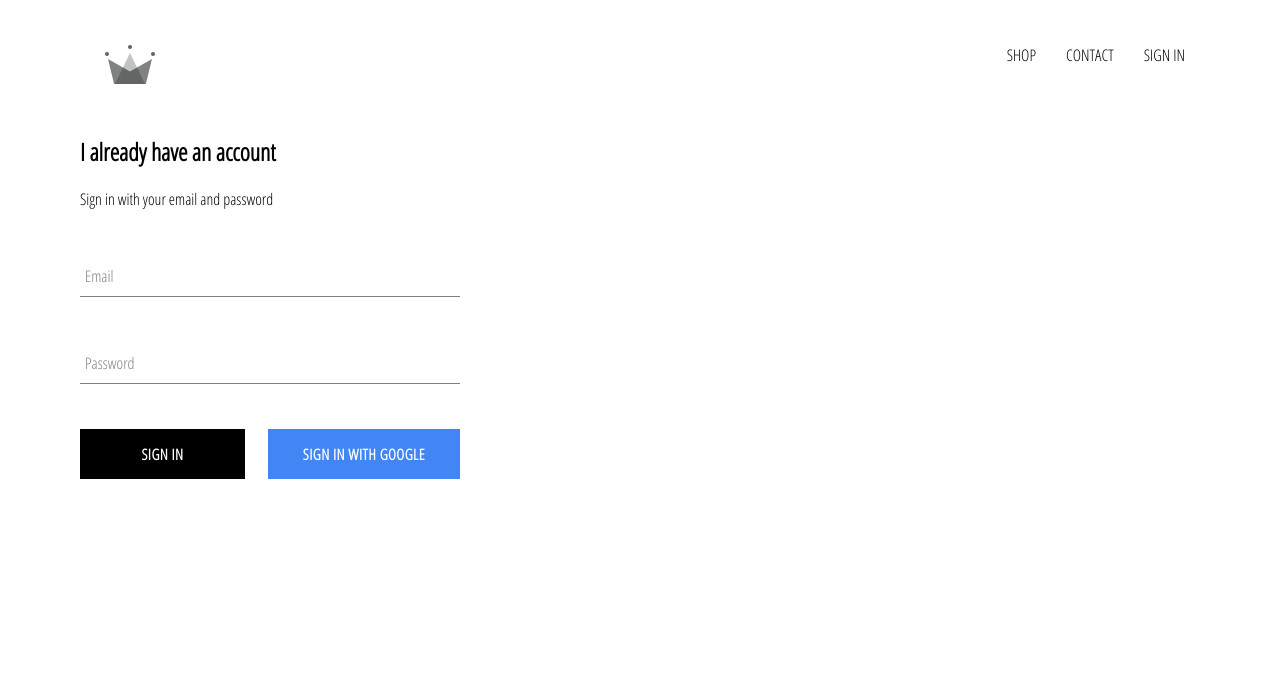
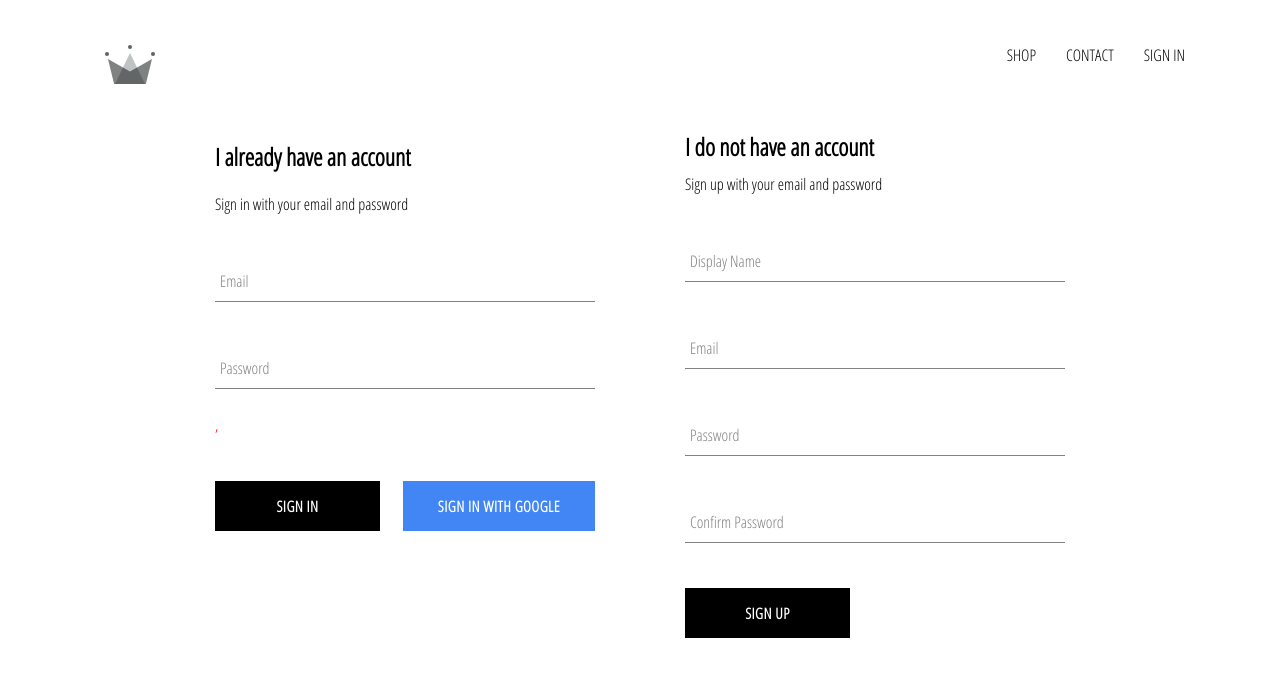
Before and after one commit to pratyush-prateek/online-ecommerce-clone, a React (Create React App) app: page /signin in a window 1280 px wide. Shown: the top 676 px of the page. Built offline with nearby package versions, Linux system fonts and the light colour scheme; no server answers.

Commit message:
Add sign in and sign up logic

```diff
--- a/src/App.js
+++ b/src/App.js
@@ -4,7 +4,7 @@
 import Header from "./components/header/header.component";
 import SignInUp from "./pages/sign-in-up-page/sign-in-up.component";
 import { Route, Switch } from "react-router-dom";
-import { auth } from "./firebase/firebase.utils.js";
+import { auth, createUserProfileDocument } from "./firebase/firebase.utils.js";
 import React from "react";
 
 class App extends React.Component {
@@ -22,8 +22,21 @@
   }
 
   componentDidMount() {
-    this.unsubscribeFromAuth = auth.onAuthStateChanged((user) => {
-      this.setState({ currentUser: user });
+    this.unsubscribeFromAuth = auth.onAuthStateChanged(async (userAuth) => {
+      if (userAuth) {
+        const userRef = await createUserProfileDocument(userAuth);
+
+        userRef.onSnapshot((snapShot) => {
+          this.setState({
+            currentUser: {
+              id: snapShot.id,
+              ...snapShot.data(),
+            },
+          });
+
+          console.log(this.state);
+        });
+      } else this.setState({ currentUser: userAuth });
     });
   }
 
--- a/src/components/custom-button/custom-button.styles.scss
+++ b/src/components/custom-button/custom-button.styles.scss
@@ -19,6 +19,11 @@
     color: black;
     border: 1px solid black;
   }
+
+  &:disabled {
+    cursor: default !important;
+  }
+
   &.google-sign-in {
     background-color: #4285f4;
 
--- a/src/components/form-input/form-input.component.jsx
+++ b/src/components/form-input/form-input.component.jsx
@@ -2,7 +2,7 @@
 import "./form-input.styles.scss";
 
 const FormInput = (props) => {
-  const { handleChange, label, ...attrs } = props;
+  const { handleChange, label, errorMessage, ...attrs } = props;
   return (
     <div className="group">
       <input className="form-input" onChange={handleChange} {...attrs} />
@@ -13,6 +13,9 @@
           {label}
         </label>
       ) : null}
+      {errorMessage ? (
+        <span className="form-input-error">{errorMessage}</span>
+      ) : null}
     </div>
   );
 };
--- a/src/components/form-input/form-input.styles.scss
+++ b/src/components/form-input/form-input.styles.scss
@@ -51,4 +51,8 @@
       @include shrinkLabel();
     }
   }
+
+  .form-input-error {
+    color: red;
+  }
 }
--- a/src/components/sign-in/sign-in.component.jsx
+++ b/src/components/sign-in/sign-in.component.jsx
@@ -3,29 +3,116 @@
 import FormInput from "../form-input/form-input.component.jsx";
 import "./sign-in.styles.scss";
 //Firebase auth imports
-import { signInWithGoogle } from "../../firebase/firebase.utils.js";
+import { auth, signInWithGoogle } from "../../firebase/firebase.utils.js";
 
 class SignIn extends React.Component {
   constructor(props) {
     super(props);
     this.state = {
-      email: "",
-      password: "",
+      email: {
+        value: "",
+        error: "",
+      },
+      password: {
+        value: "",
+        error: ",",
+      },
+      isSubmitDisabled: true,
     };
   }
 
-  handleSubmit = (event) => {
+  getEmailValidationMessage = (email) => {
+    return String(email)
+      .toLowerCase()
+      .match(
+        /^(([^<>()[\]\\.,;:\s@"]+(\.[^<>()[\]\\.,;:\s@"]+)*)|(".+"))@((\[[0-9]{1,3}\.[0-9]{1,3}\.[0-9]{1,3}\.[0-9]{1,3}\])|(([a-zA-Z\-0-9]+\.)+[a-zA-Z]{2,}))$/
+      )
+      ? ""
+      : "Please enter a valid email";
+  };
+
+  validateFieldAndChangeValue = (fieldName, fieldValue) => {
+    if (fieldName === "email") {
+      const emailValidationMessage = this.getEmailValidationMessage(fieldValue);
+      this.setState(
+        {
+          [fieldName]: {
+            value: fieldValue,
+            error: emailValidationMessage,
+          },
+        },
+        () => {
+          const {
+            email: { value: emailValue, error: emailError },
+            password: { value: passwordValue, error: passwordError },
+          } = this.state;
+          const signInEnabled =
+            emailValue && passwordValue && !emailError && !passwordError;
+          this.setState({
+            isSubmitDisabled: !signInEnabled,
+          });
+        }
+      );
+    } else if (fieldName == "password") {
+      //For now, no password strength calculation
+      this.setState(
+        {
+          [fieldName]: {
+            value: fieldValue,
+            error: "",
+          },
+        },
+        () => {
+          const {
+            email: { value: emailValue, error: emailError },
+            password: { value: passwordValue, error: passwordError },
+          } = this.state;
+          const signInEnabled =
+            emailValue && passwordValue && !emailError && !passwordError;
+          this.setState({
+            isSubmitDisabled: !signInEnabled,
+          });
+        }
+      );
+    }
+  };
+
+  handleSubmit = async (event) => {
     event.preventDefault();
-    console.log(this.state);
+    const {
+      email: { value: emailValue },
+      password: { value: passwordValue },
+    } = this.state;
+    try {
+      await auth.signInWithEmailAndPassword(emailValue, passwordValue);
+    } catch (error) {
+      console.error(error);
+    } finally {
+      this.setState({
+        email: {
+          value: "",
+          error: "",
+        },
+        password: {
+          value: "",
+          error: "",
+        },
+      });
+    }
   };
 
   handleChange = (event) => {
     const name = event.target.name;
     const value = event.target.value;
-    this.setState({ [name]: value });
+    this.validateFieldAndChangeValue(name, value);
   };
 
   render() {
+    const {
+      email: { value: emailValue, error: emailError },
+      password: { value: passwordValue, error: passwordError },
+      isSubmitDisabled,
+    } = this.state;
     return (
       <div className="sign-in">
         <h2>I already have an account</h2>
@@ -36,7 +123,8 @@
             name="email"
             type="email"
             handleChange={this.handleChange}
-            value={this.state.email}
+            value={emailValue}
+            errorMessage={emailError}
             required
           />
           <FormInput
@@ -44,11 +132,16 @@
             name="password"
             type="password"
             handleChange={this.handleChange}
-            value={this.state.password}
+            value={passwordValue}
+            errorMessage={passwordError}
             required
           />
           <div className="buttons">
-            <CustomButton type="submit" value="Submit Form">
+            <CustomButton
+              type="submit"
+              value="Submit Form"
+              disabled={isSubmitDisabled}
+            >
               SIGN IN
             </CustomButton>
             <CustomButton
--- /dev/null
+++ b/src/components/sign-up/sign-up.component.jsx
@@ -0,0 +1,103 @@
+import React from "react";
+import FormInput from "../form-input/form-input.component.jsx";
+import CustomButton from "../custom-button/custom-button.component.jsx";
+import {
+  auth,
+  createUserProfileDocument,
+} from "../../firebase/firebase.utils.js";
+import "./sign-up.styles.scss";
+
+//No errors handled and validations done in this form
+class SignUp extends React.Component {
+  constructor(props) {
+    super(props);
+    this.state = {
+      displayName: "",
+      email: "",
+      password: "",
+      confirmPassword: "",
+      formError: "",
+    };
+  }
+
+  handleSubmit = async (event) => {
+    event.preventDefault();
+    const { displayName, email, password, confirmPassword } = this.state;
+    if (password !== confirmPassword) {
+      alert("Passwords don't match");
+      return;
+    }
+
+    try {
+      const { user } = await auth.createUserWithEmailAndPassword(
+        email,
+        password
+      );
+      createUserProfileDocument(user, { displayName });
+    } catch (error) {
+      console.error(error);
+    } finally {
+      this.setState({
+        displayName: "",
+        email: "",
+        password: "",
+        confirmPassword: "",
+      });
+    }
+  };
+
+  handleChange = (event) => {
+    const name = event.target.name;
+    const value = event.target.value;
+    this.setState({ [name]: value });
+  };
+
+  render() {
+    const { displayName, email, password, confirmPassword, formError } =
+      this.state;
+    return (
+      <div className="sign-up">
+        <h2 className="title">I do not have an account</h2>
+        <span>Sign up with your email and password</span>
+        <form className="sign-up-form" onSubmit={this.handleSubmit}>
+          <FormInput
+            type="text"
+            name="displayName"
+            value={displayName}
+            onChange={this.handleChange}
+            label="Display Name"
+            required
+          />
+          <FormInput
+            type="email"
+            name="email"
+            value={email}
+            onChange={this.handleChange}
+            label="Email"
+            required
+          />
+          <FormInput
+            type="password"
+            name="password"
+            value={password}
+            onChange={this.handleChange}
+            label="Password"
+            required
+          />
+          <FormInput
+            type="password"
+            name="confirmPassword"
+            value={confirmPassword}
+            onChange={this.handleChange}
+            label="Confirm Password"
+            required
+          />
+          <CustomButton type="submit">SIGN UP</CustomButton>
+        </form>
+        {formError ? <span className="form-error">{formError}</span> : null}
+      </div>
+    );
+  }
+}
+
+export default SignUp;
--- /dev/null
+++ b/src/components/sign-up/sign-up.styles.scss
@@ -0,0 +1,13 @@
+.sign-up {
+  display: flex;
+  flex-direction: column;
+  width: 380px;
+
+  .title {
+    margin: 10px 0;
+  }
+}
+
+.form-error {
+  color: red;
+}
--- a/src/firebase/firebase.utils.js
+++ b/src/firebase/firebase.utils.js
@@ -12,6 +12,31 @@
   measurementId: "G-QVJBN1YJL5",
 };
 
+export const createUserProfileDocument = async (userAuth, additionalData) => {
+  if (!userAuth) return;
+
+  const userRef = firestore.doc(`users/${userAuth.uid}`);
+
+  const snapShot = await userRef.get();
+
+  if (!snapShot.exists) {
+    const { displayName, email } = userAuth;
+    const createdAt = new Date();
+    try {
+      await userRef.set({
+        displayName,
+        email,
+        createdAt,
+        ...additionalData,
+      });
+    } catch (error) {
+      console.log("error creating user", error.message);
+    }
+  }
+
+  return userRef;
+};
+
 firebase.initializeApp(config);
 
 export const auth = firebase.auth();
--- a/src/pages/sign-in-up-page/sign-in-up.component.jsx
+++ b/src/pages/sign-in-up-page/sign-in-up.component.jsx
@@ -1,11 +1,13 @@
 import React from "react";
 import SignIn from "../../components/sign-in/sign-in.component";
+import SignUp from "../../components/sign-up/sign-up.component";
 import "./sign-in-up.component.scss";
 
 const SignInUp = (props) => {
   return (
-    <div>
+    <div className="sign-in-up">
       <SignIn />
+      <SignUp />
     </div>
   );
 };
--- a/src/pages/sign-in-up-page/sign-in-up.component.scss
+++ b/src/pages/sign-in-up-page/sign-in-up.component.scss
@@ -0,0 +1,6 @@
+.sign-in-up {
+  width: 850px;
+  display: flex;
+  justify-content: space-between;
+  margin: 30px auto;
+}
```
